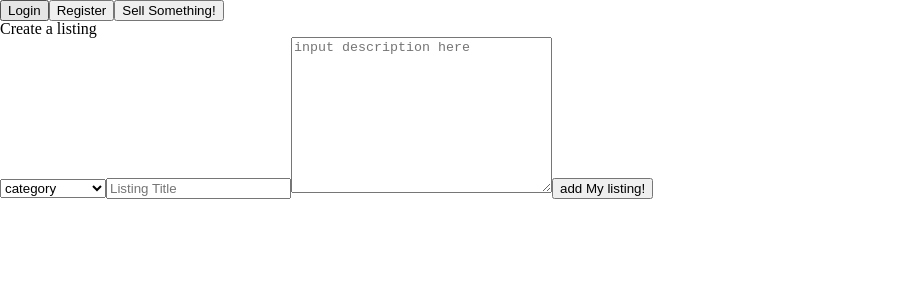
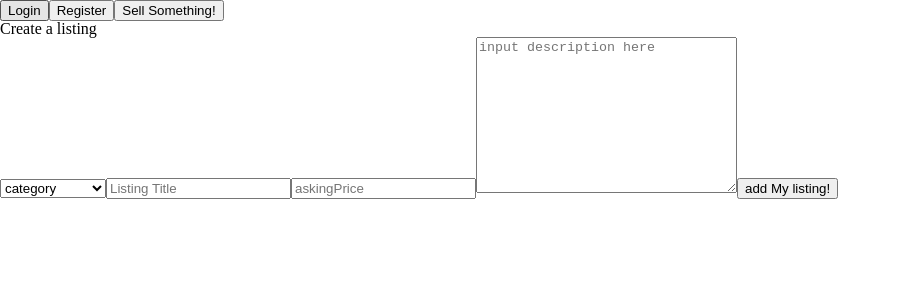
Before and after one commit to jankney2/ambiverb, a React (Create React App) app: page /#/createListing in a window 1280 px wide. Shown: the top 300 px of the page, without its empty margins (0-901 px from the left). Built offline with nearby package versions, Linux system fonts and the light colour scheme.

Commit message:
individual listings display

```diff
--- a/src/Components/CreateListing.jsx
+++ b/src/Components/CreateListing.jsx
@@ -9,7 +9,8 @@ class CreateListing extends Component {
     this.state = {
       listingTitle: '',
       listingDescription: '',
-      category: ''
+      category: '',
+      askingPrice: ''
     }
   }
 
@@ -54,6 +55,11 @@ class CreateListing extends Component {
             name='listingTitle'
             placeholder="Listing Title" onChange={this.changeHandler} />
 
+          <input
+            type="text"
+            name='askingPrice'
+            placeholder="askingPrice" onChange={this.changeHandler} />
+
           <textarea name="listingDescription" id="" cols="30" rows="10" placeholder='input description here' onChange={this.changeHandler}></textarea>
 
           <button onClick={this.submitHandler}>add My listing!</button>
--- a/src/Components/Listing.jsx
+++ b/src/Components/Listing.jsx
@@ -13,7 +13,7 @@ class Listing extends Component {
   }
 
   componentDidMount() {
-    axios.get(`/listing`).then(res=> {
+    axios.get(`${this.props.location.pathname}`).then(res=> {
       this.setState({
         listing: res.data
       })
```
